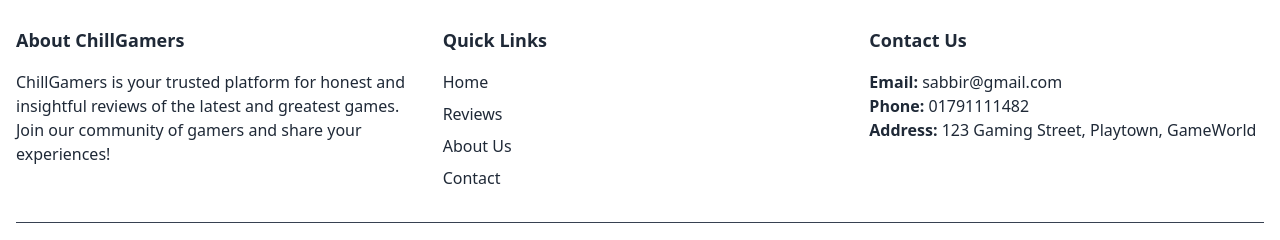
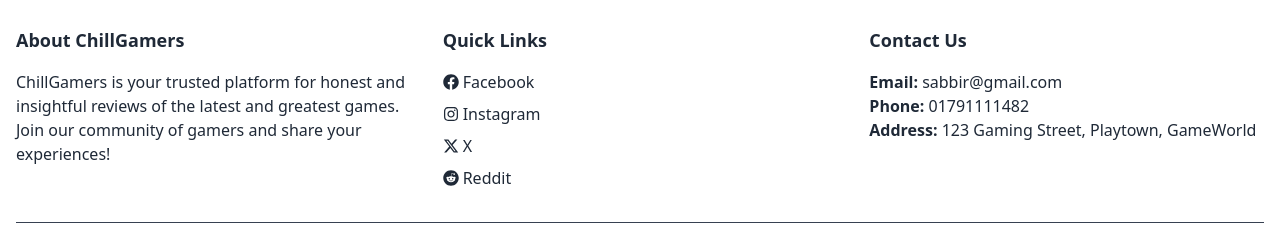
Before and after one commit to sabbirsolid/chill-gamers-client-a10, a React (Vite) app: page / in a window 1280 px wide. Shown: the part 1118-1358 px from the top of the page. Built offline with nearby package versions, Linux system fonts and the light colour scheme; no server answers.

Commit message:
added social links in foooter

```diff
--- a/src/components/Banner.jsx
+++ b/src/components/Banner.jsx
@@ -43,7 +43,7 @@ const Banner = () => {
 
         <div className="lg:w-8/12 mx-auto object-cover animate__animated animate__fadeIn">
           <img
-            src={pic1}
+            src={pic3}
             alt="image 1"
             className="w-full lg:h-[350px] object-cover"
           />
@@ -57,7 +57,7 @@ const Banner = () => {
         </div>
         <div className="lg:w-8/12 mx-auto object-cover animate__animated animate__fadeIn">
           <img
-            src={pic3}
+            src={pic1}
             alt="image 3"
             className="w-full lg:h-[350px] object-cover"
           />
--- a/src/components/Footer.jsx
+++ b/src/components/Footer.jsx
@@ -1,3 +1,5 @@
+import { FaFacebook, FaInstagram, FaReddit } from "react-icons/fa";
+import { FaXTwitter } from "react-icons/fa6";
 import { Link } from "react-router-dom";
 
 const Footer = () => {
@@ -19,18 +21,18 @@ const Footer = () => {
           <div>
             <h3 className="text-lg font-semibold mb-4">Quick Links</h3>
             <ul className="space-y-2 flex flex-col ">
-              <Link to="/" className="hover:text-blue-400 transition">
-                Home
-              </Link>
-              <Link to="/reviews" className="hover:text-blue-400 transition">
-                Reviews
-              </Link>
-              <Link to="/" className="hover:text-blue-400 transition">
-                About Us
-              </Link>
-              <Link to="/" className="hover:text-blue-400 transition">
-                Contact
-              </Link>
+              <a href="https://www.facebook.com/" target="_blank" className="hover:text-blue-400 flex items-center gap-1 transition">
+               <span><FaFacebook /></span> Facebook
+              </a>
+              <a href="https://www.instagram.com/" target="_blank" className="hover:text-blue-400 flex items-center gap-1 transition">
+              <FaInstagram />Instagram
+              </a>
+              <a href="https://x.com/?lang=en" target="_blank" className="hover:text-blue-400 flex items-center gap-1 transition">
+              <FaXTwitter /> X
+              </a>
+              <a href="https://www.reddit.com/?rdt=46727" target="_blank" className="hover:text-blue-400 flex items-center gap-1 transition">
+              <FaReddit /> Reddit
+              </a>
             </ul>
           </div>
 
```
